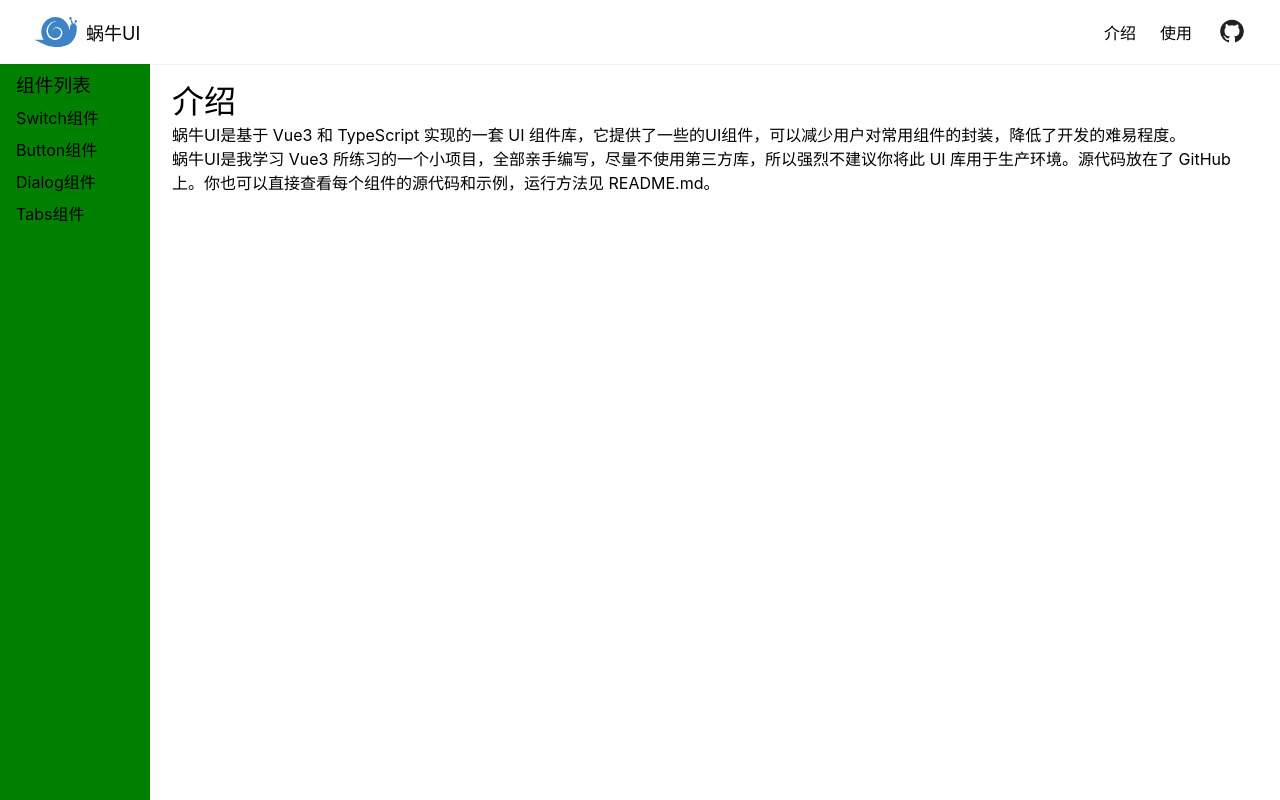
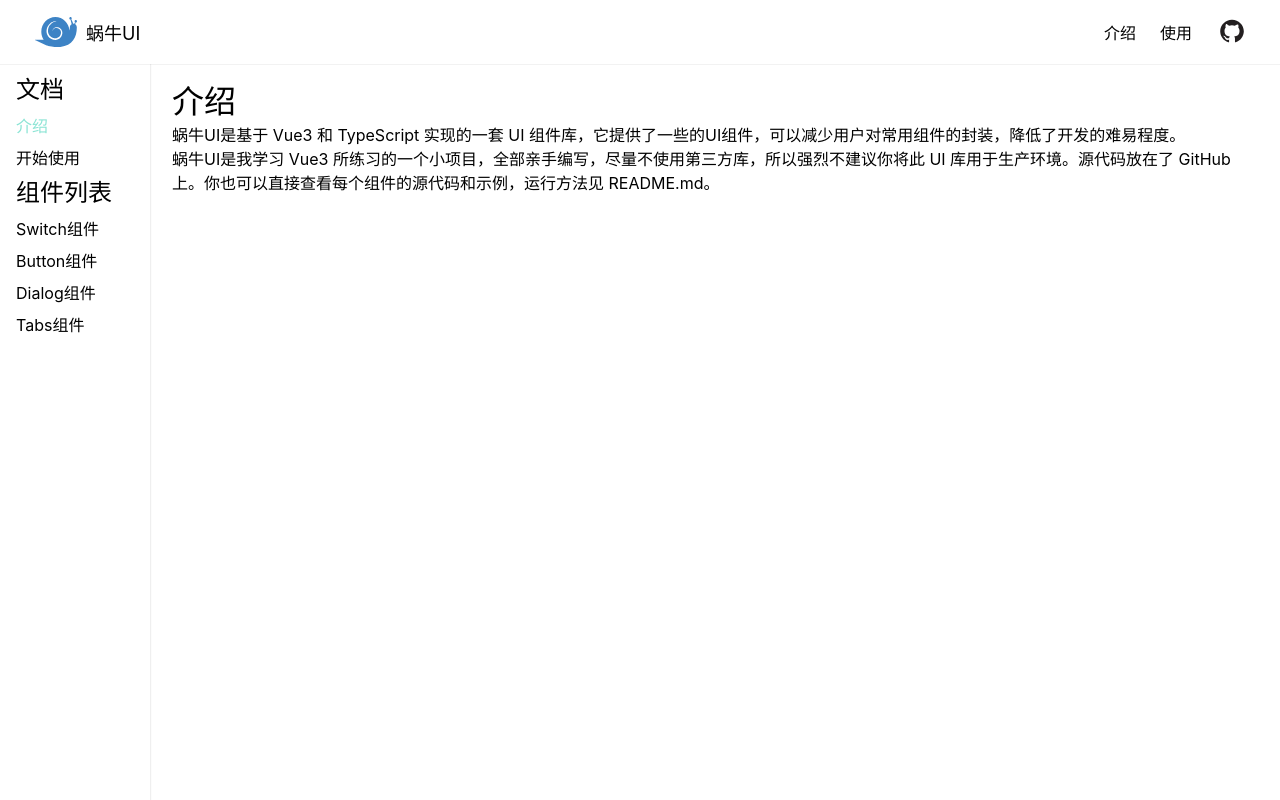
Before and after one commit to wszzj/woniu-ui, a Vue app: page /#/doc/intro in a window 1280 px wide. Built offline with nearby package versions, Linux system fonts and the light colour scheme.

Commit message:
添加文档边栏内容

```diff
--- a/src/views/Doc.vue
+++ b/src/views/Doc.vue
@@ -3,6 +3,11 @@
     <top-nav class="nav" :switchIconVisible="true" />
     <div class="content">
       <aside v-if="asideVisible">
+        <h3>文档</h3>
+        <ul>
+          <li><router-link to="/doc/intro">介绍 </router-link></li>
+          <li><router-link to="/doc/get-start">开始使用 </router-link></li>
+        </ul>
         <h3>组件列表</h3>
         <ul>
           <li><router-link to="/doc/switch">Switch组件 </router-link></li>
@@ -37,6 +42,25 @@ const asideVisible = inject(asideVisibleKey);
     flex-grow: 1;
     padding-top: 60px;
     padding-left: 156px;
+    > aside {
+      > h3 {
+        font-size: 24px;
+      }
+      > ul {
+        > li {
+          > .router-link-active {
+            color: #8be4d4;
+          }
+          > a {
+            font-size: 16px;
+            &:hover,
+            &focus {
+              color: #8be4d4;
+            }
+          }
+        }
+      }
+    }
     @media (max-width: 500px) {
       padding-left: 0;
       padding-top: 50px;
@@ -57,7 +81,8 @@ const asideVisible = inject(asideVisibleKey);
   }
 }
 aside {
-  background-color: green;
+  background-color: #fff;
+  box-shadow: 0px 2px 2px fade-out($color: #000000, $amount: 0.8);
   width: 150px;
   padding: 16px;
   position: fixed;
```
